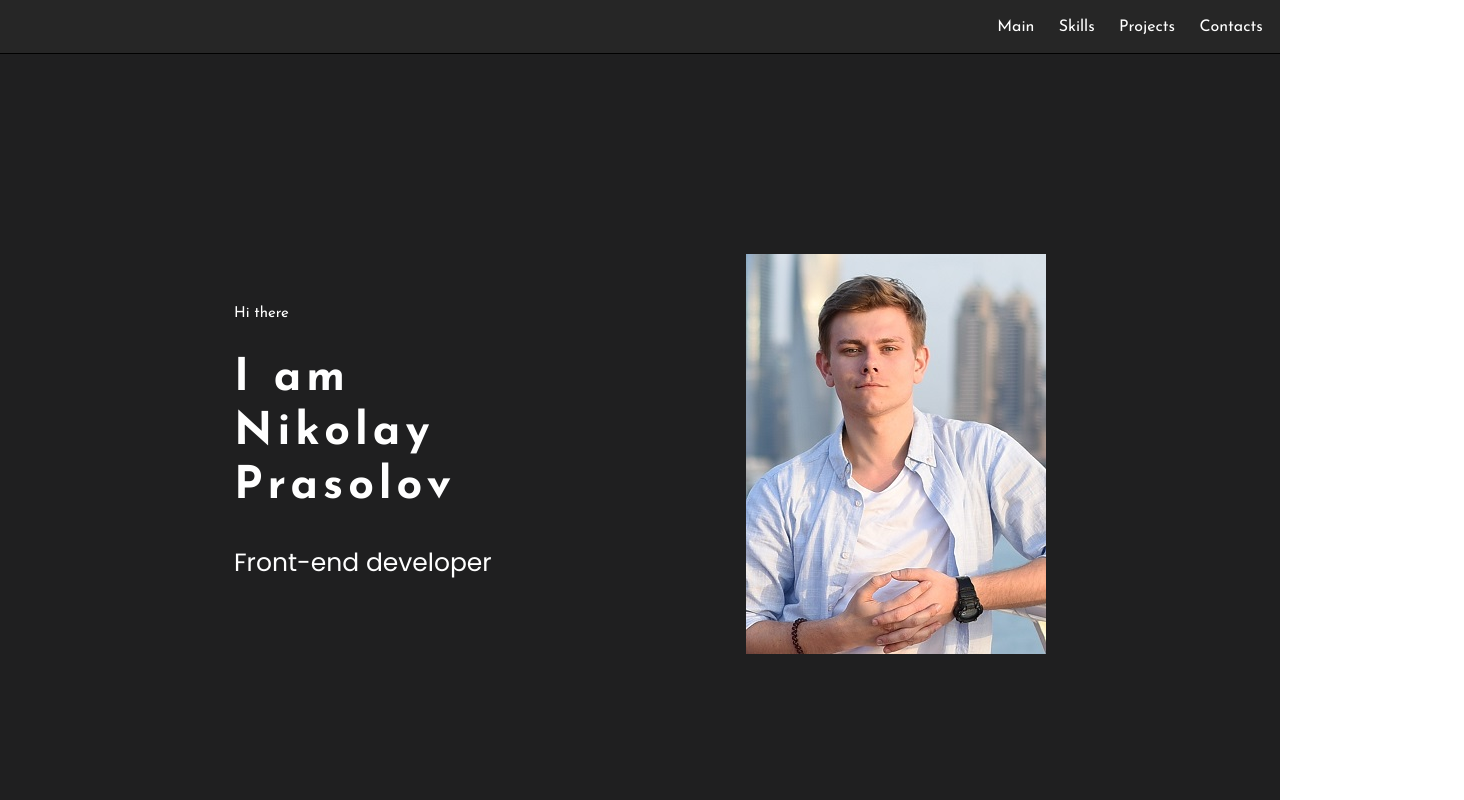
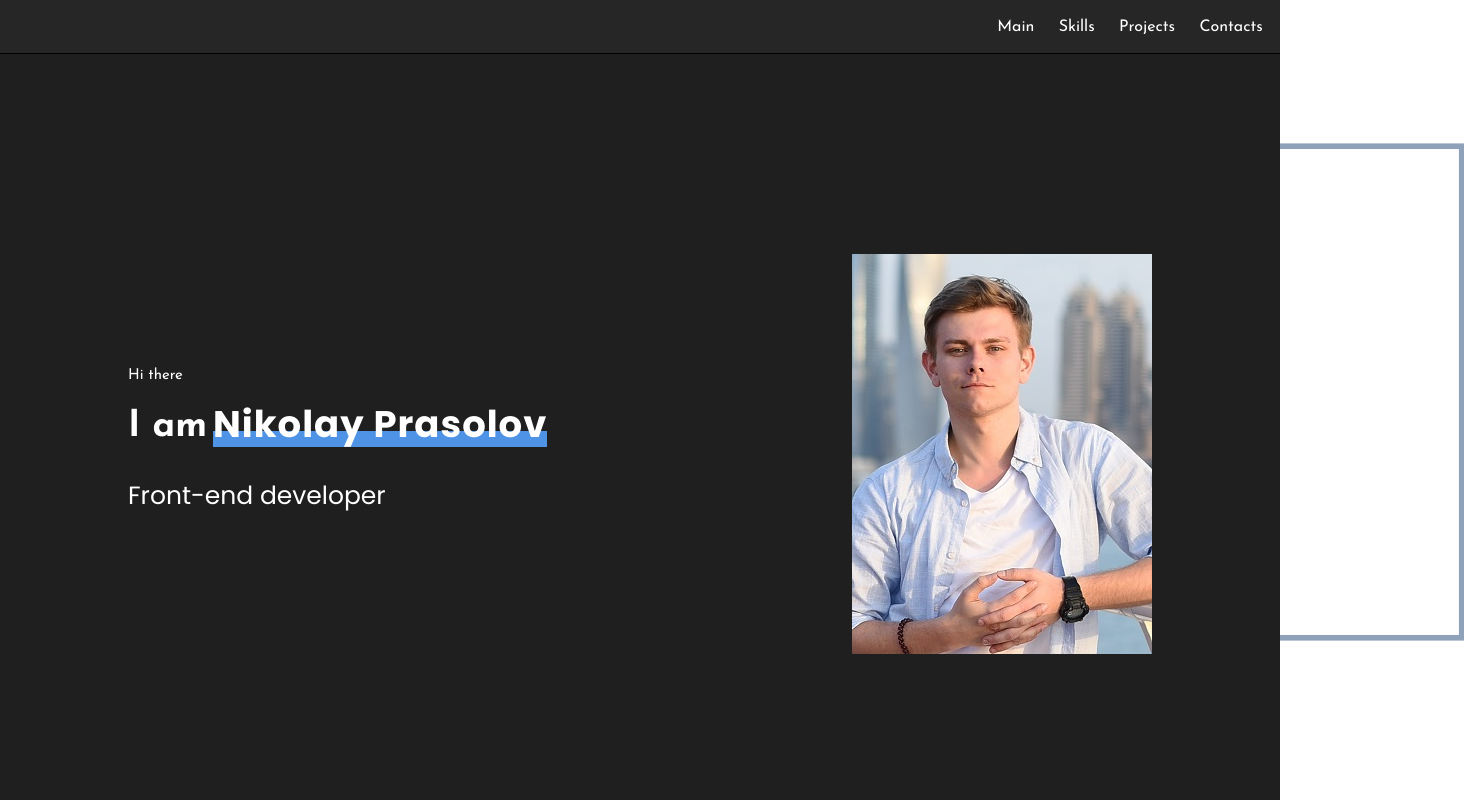
Before and after one commit to Nikolas-Bars/Portfolio, a React (Create React App) app: page / in a window 1280 px wide. Shown: the top 800 px of the page, 1464 px wide, since content can reach past the window. Built offline with nearby package versions, Linux system fonts and the light colour scheme.

Commit message:
added effects to main page

```diff
--- a/src/Contacts/Contacts.js
+++ b/src/Contacts/Contacts.js
@@ -13,7 +13,7 @@ const Contacts = () => {
                     <input type={"text"} placeholder={'Name'}/>
                     <input type={"text"} placeholder={'Password'}/>
                     <textarea placeholder={'Your message'}/>
-                    <div style={{marginTop: '15px'}} className={button.btn}>SEND MESSAGE</div>
+                    <button type={"submit"}>SEND MESSAGE</button>
                 </form>
 
             </div>
--- a/src/Contacts/Contacts.module.scss
+++ b/src/Contacts/Contacts.module.scss
@@ -1,7 +1,9 @@
 @import 'src/components/styles/sass/variables';
+@import '../components/title/Button.module';
 
 .contacts{
-    height: 50vh;
+    min-height: 50vh;
+    padding: 20px;
     background-color: $bgColor;
     display: flex;
     justify-content: center;
@@ -13,6 +15,7 @@
         align-items: center;
         flex-direction: column;
         position: relative;
+        padding: 30px;
         .form{
             display: flex;
             flex-direction: column;
@@ -39,6 +42,12 @@
             @media screen and (max-width: 370px){
                 width: 80%;
             }
+            button[type='submit']{
+                @extend .btn;
+                align-self: center;
+                background-color: transparent;
+                margin-top: 30px;
+            }
         }
     }
 }
--- a/src/Footer/Footer.js
+++ b/src/Footer/Footer.js
@@ -17,7 +17,7 @@ const Footer = () => {
                 <div><img alt={''} src={linkedinImage}/></div>
 
             </div>
-            <h6>©Все права защищены</h6>
+            <h6>©All Rights Reserved.</h6>
         </div>
     );
 };
--- a/src/Footer/Footer.module.scss
+++ b/src/Footer/Footer.module.scss
@@ -3,16 +3,17 @@
 
 .footer{
     background-color: $bgSecondColor;
-    min-height: 20vh;
     display: flex;
+    height: 200px;
     justify-content: center;
     flex-direction: column;
     align-items: center;
-    padding: 50px;
+    padding: 40px;
     h2{
+        padding: 10px;
         letter-spacing: 3px;
         color: #fff;
-        font-size: 22px;
+        font-size: 20px;
         font-weight: 700;
         margin-bottom: 20px;
         display: block;
@@ -22,7 +23,6 @@
         display: flex;
         justify-content: space-between;
         width: 230px;
-        padding: 10px;
         .footerElement{
             width: 60px;
             height: 60px;
@@ -34,7 +34,7 @@
     }
     h6{
         font-family: $textFontFamily;
-        font-size: 14px;
+        font-size: 11px;
         color: $textColor;
         letter-spacing: 1.8px;
         font-weight: normal;
--- a/src/Frilance/Frilance.js
+++ b/src/Frilance/Frilance.js
@@ -8,7 +8,7 @@ const Frilance = () => {
         <div className={s.frilance}>
             <div className={s.container}>
                 <Title title={'I Am Available For Freelancer'}/>
-                <span className={`${button.btn} ${s.text}`}>HIRE ME</span>
+                <div style={{width: '140px'}}>  <span className={`${button.btn} ${s.text}`}>HIRE ME</span></div>
             </div>
         </div>
     );
--- a/src/Main/Main.jsx
+++ b/src/Main/Main.jsx
@@ -9,16 +9,17 @@ const Main = () => {
 
             <div className={s.container}>
 
-               <div> <span className={s.text1}>Hi there</span>
-                    <h1 className={s.title}>
-                        <div><span>I am</span></div>
-                        <div><span className={s.spanText}> Nikolay Prasolov</span></div></h1>
+               <div className={s.intro}>
+                   <span>Hi there</span>
+                    <h1 className={s.head}>
+                       <div className={s.iAm}>I am</div><div className={s.name}> Nikolay Prasolov</div>
+                    </h1>
                     <p className={s.text}>
                         Front-end developer
                     </p>
             </div>
 
-                <div className={s.photo}></div>
+                <div className={s.photo}><span className={s.photo1}/></div>
 
             </div>
 
--- a/src/Main/Main.module.scss
+++ b/src/Main/Main.module.scss
@@ -3,27 +3,74 @@
 
 .mainBlock {
   background-color: #1f1f20;
-  height: 100vh;
+  min-height: 100vh;
+  border: none;
   @include flex(row, center, center, nowrap);
+
   .container {
     @include container();
-    @include flex(row, space-around, center, wrap);
-      .text1 {
-          width: 300px;
+    @include flex(row, space-between, center, wrap);
+    position: relative;
+    .intro {
+      width: 450px;
       font-size: 15px;
       font-family: $titleFontFamily;
       color: $textColor;
+      position: relative;
+
+      .head {
+        display: flex;
+        justify-content: flex-start;
+        font-size: 37px;
+        flex-wrap: wrap;
+        .iAm{
+          min-width: 80px;
+
+        }
+        .name {
+          border: none;
+          display: flex;
+          margin-left: 5px;
+          @include flex(row, flex-start, flex-start, nowrap);
+          @include text($textFontFamily, 37px, 1.2);
+          letter-spacing: 1px;
+          max-width: 390px;
+          color: $textColor;
+          top: -6px;
+          outline: none;
+          position: relative;
+          z-index: 0;
+          &::after {
+            content: '';
+            position: absolute;
+            width: 100%;
+            height: 16px;
+            background: $primaryColor;
+            bottom: -1px;
+            z-index: -1;
+            transition: all 0.2s ease-in-out;
+            box-sizing: border-box;
+
+          }
+          @media screen and (max-width: 418px) {
+            &::after {
+              width: 172px;
+            }
+          }
+          @media screen and (max-width: 491px) {
+            margin-left: 0;
+            margin-top: 5px;
           }
 
-    .title {
-      width: 300px;
-        font-size: 45px;
-        font-family: $titleFontFamily;
-        color: $textColor;
-        letter-spacing: 5px;
-        line-height: 1.2;
         }
-
+        @media screen and (max-width: 491px) {
+          flex-wrap: wrap;
+          justify-content: flex-start;
+          margin-left: 0;
+          margin-top: 15px;
+        }
+      }
+    }
     .text {
       width: 300px;
       font-family: $textFontFamily;
@@ -35,16 +82,45 @@
       width: 300px;
       height: 400px;
       background-image: url("../../src/assets/image/DSC_815131.jpg");
-      object-fit: cover
+      object-fit: cover;
+      span {
+        position: absolute;
+        top: 0;
+        bottom: 0;
+        z-index: -9;
+        height: 110%;
+        width: 104%;
+        border: 5px solid #8fa2b9;
+        transform: scale(1.13) translate(10%, 0px);
+        left: 0;
+        right: 0;
+        margin-left: 8%;
+        margin-top: -8%;
       }
     }
+
+    @media screen and (max-width: 750px) {
+      padding-top: 20px;
+      padding-bottom: 20px;
+
+    }
+    @media screen and (max-width: 938px) {
+      align-items: center;
+      justify-content: center;
+    }
+  }
+
 }
 
 
 
+
+
+//
+
 //
 //.greeting {
-//  @include flex($titleFontFamily, 50px, 1.2);
+//  @include flex($column, flex-start, flex-start, nowrap);
 //  span {
 //    font-size: 16px;
 //
--- a/src/Portfolio/Work/work.js
+++ b/src/Portfolio/Work/work.js
@@ -6,9 +6,9 @@ const Work = (props) => {
     return (
         <div className={s.workBlock}>
             <div className={s.imageContainer} style={props.style}>
-                <a className={button.btn}>
+                <div style={{width: '90px'}}><a className={button.btn}>
                     View
-                </a>
+                </a></div>
             </div>
         <div className={s.projectInfo}>
             <h3 className={s.projectTitle}>{props.title}</h3>
```
Also changed, not shown: package.json (+8 -1 lines), 1 other file (tests, documents, lock files or other folders). Lines whose indentation alone changed are shown as unchanged.
